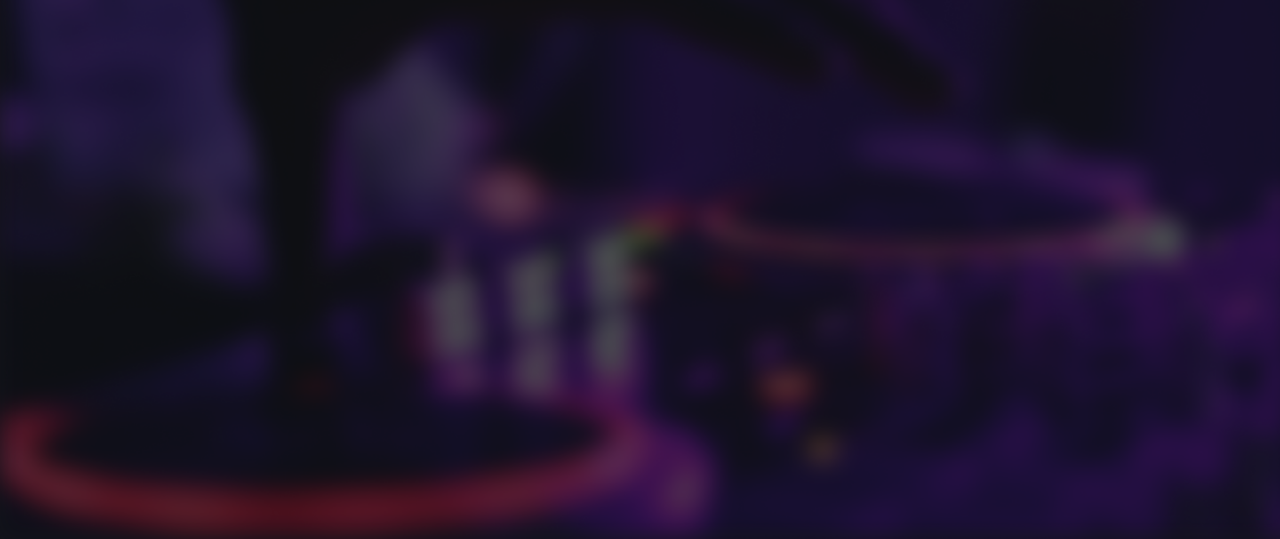
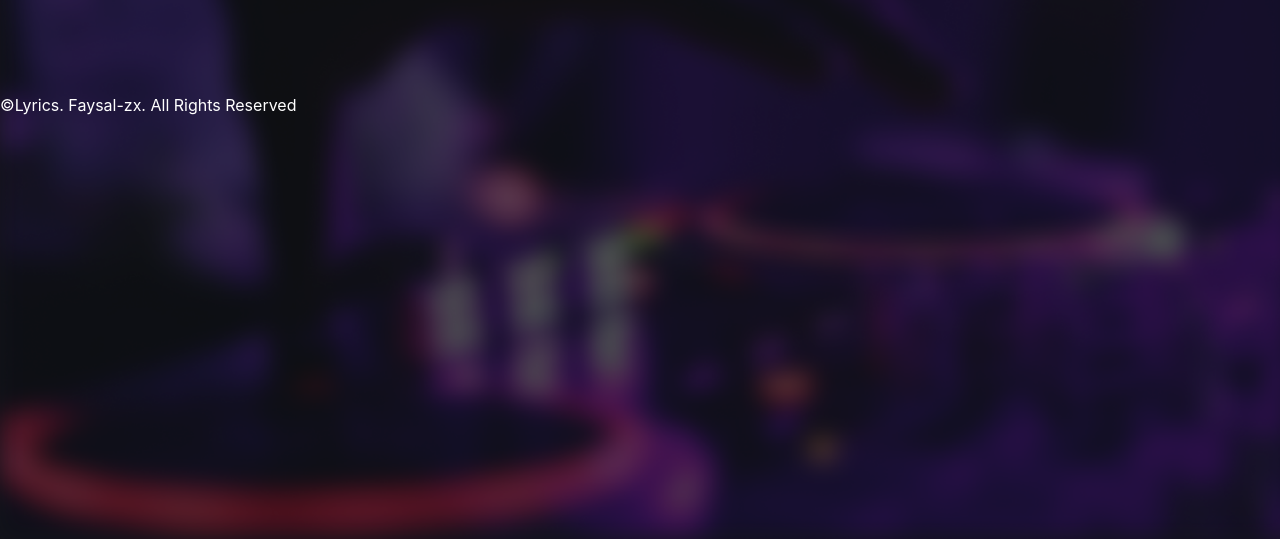
Before and after one commit to faysal-zx/lyrics-ws, a plain HTML site: page index.html in a window 1280 px wide. Shown: the part 261-800 px from the top of the page. Drawn offline with nearby package versions, Linux system fonts and the light colour scheme.

Commit message:
Fully  finished

```diff
--- a/index.html
+++ b/index.html
@@ -2,7 +2,7 @@
 <html lang="en">
 
 <head>
-    <title>Hard Rock - Song Lyric App</title>
+    <title>Hard Rock - Song Lyrics App</title>
     <!-- Required meta tags -->
     <meta charset="utf-8">
     <meta name="viewport" content="width=device-width, initial-scale=1, shrink-to-fit=no">
@@ -46,6 +46,11 @@
 
     <!-- Custom Script Here -->
     <script src="activity.js"></script>
+
+<footer>
+    <p>©Lyrics. Faysal-zx. All Rights Reserved</p>
+</footer>
+
 </body>
 
 </html>
```
